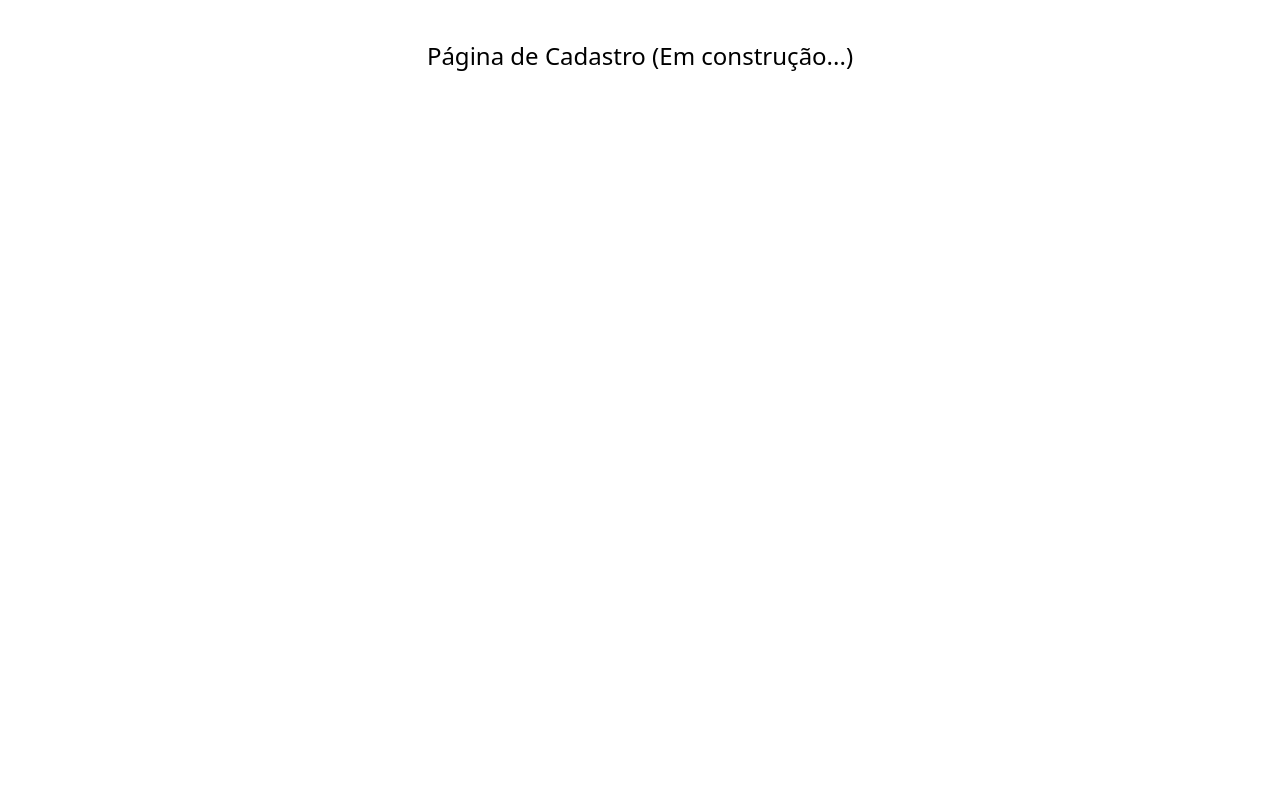
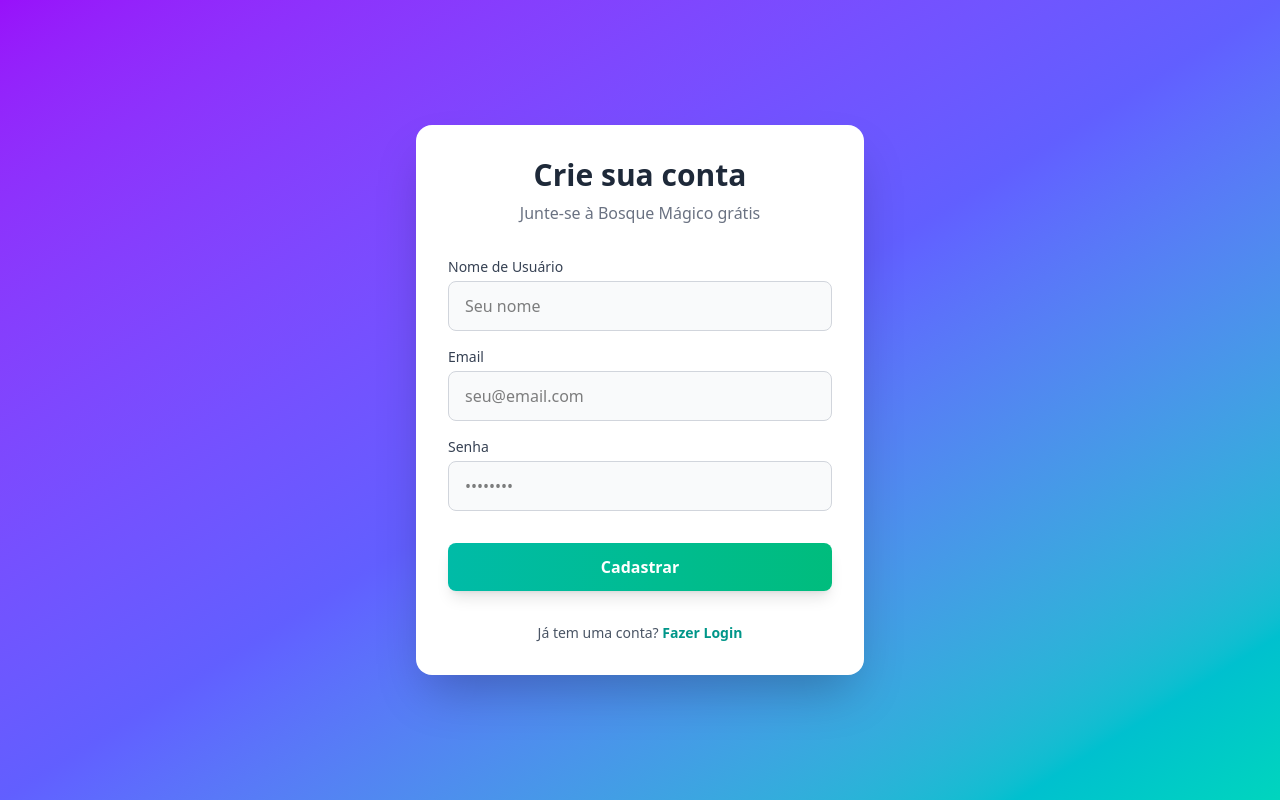
Before and after one commit to luizcpaiva/trabalhoweb2, a React app in the folder frontend/: page /register in a window 1280 px wide. Built offline with nearby package versions, Linux system fonts and the light colour scheme; the HTML template or start-up script is replaced by a standard one.

Commit message:
Tela de Cadastro moderna e navegação

```diff
--- a/frontend/src/App.jsx
+++ b/frontend/src/App.jsx
@@ -1,12 +1,9 @@
 import { BrowserRouter, Routes, Route } from 'react-router-dom';
 import Login from './pages/Login';
+import Register from './pages/Register';
 
 function Home() {
   return <h1 className="text-center mt-10 text-2xl">Página da Loja (Em construção...)</h1>;
-}
-
-function Register() {
-  return <h1 className="text-center mt-10 text-2xl">Página de Cadastro (Em construção...)</h1>;
 }
 
 function App() {
--- /dev/null
+++ b/frontend/src/pages/Register.jsx
@@ -0,0 +1,80 @@
+import { useState } from 'react';
+import { Link, useNavigate } from 'react-router-dom';
+
+function Register() {
+  const [username, setUsername] = useState('');
+  const [email, setEmail] = useState('');
+  const [password, setPassword] = useState('');
+  const navigate = useNavigate();
+
+  const handleRegister = async (e) => {
+    e.preventDefault();
+    console.log("Registro:", username, email, password);
+    navigate('/login');
+  };
+
+  return (
+    <div className="min-h-screen flex items-center justify-center bg-gradient-to-br from-purple-600 via-indigo-500 to-teal-400">
+      <div className="bg-white p-8 rounded-2xl shadow-2xl w-full max-w-md transform transition-all hover:scale-[1.01]">
+        <div className="text-center mb-8">
+          <h2 className="text-3xl font-extrabold text-gray-800">Crie sua conta</h2>
+          <p className="text-gray-500 mt-2">Junte-se à Bosque Mágico grátis</p>
+        </div>
+
+        <form onSubmit={handleRegister} className="space-y-4">
+          <div>
+            <label className="block text-sm font-medium text-gray-700 mb-1">Nome de Usuário</label>
+            <input
+              type="text"
+              value={username}
+              onChange={(e) => setUsername(e.target.value)}
+              className="w-full px-4 py-3 rounded-lg bg-gray-50 border border-gray-300 focus:border-purple-500 focus:ring-2 focus:ring-purple-200 outline-none transition-all"
+              placeholder="Seu nome"
+              required
+            />
+          </div>
+
+          <div>
+            <label className="block text-sm font-medium text-gray-700 mb-1">Email</label>
+            <input
+              type="email"
+              value={email}
+              onChange={(e) => setEmail(e.target.value)}
+              className="w-full px-4 py-3 rounded-lg bg-gray-50 border border-gray-300 focus:border-purple-500 focus:ring-2 focus:ring-purple-200 outline-none transition-all"
+              placeholder="seu@email.com"
+              required
+            />
+          </div>
+
+          <div>
+            <label className="block text-sm font-medium text-gray-700 mb-1">Senha</label>
+            <input
+              type="password"
+              value={password}
+              onChange={(e) => setPassword(e.target.value)}
+              className="w-full px-4 py-3 rounded-lg bg-gray-50 border border-gray-300 focus:border-purple-500 focus:ring-2 focus:ring-purple-200 outline-none transition-all"
+              placeholder="••••••••"
+              required
+            />
+          </div>
+
+          <button
+            type="submit"
+            className="w-full py-3 mt-4 bg-gradient-to-r from-teal-500 to-emerald-500 text-white font-bold rounded-lg shadow-lg hover:shadow-xl hover:from-teal-600 hover:to-emerald-600 transform hover:-translate-y-0.5 transition-all duration-200"
+          >
+            Cadastrar
+          </button>
+        </form>
+
+        <p className="mt-8 text-center text-gray-600 text-sm">
+          Já tem uma conta?{' '}
+          <Link to="/login" className="text-teal-600 font-semibold hover:text-teal-800 hover:underline">
+            Fazer Login
+          </Link>
+        </p>
+      </div>
+    </div>
+  );
+}
+
+export default Register;
```
